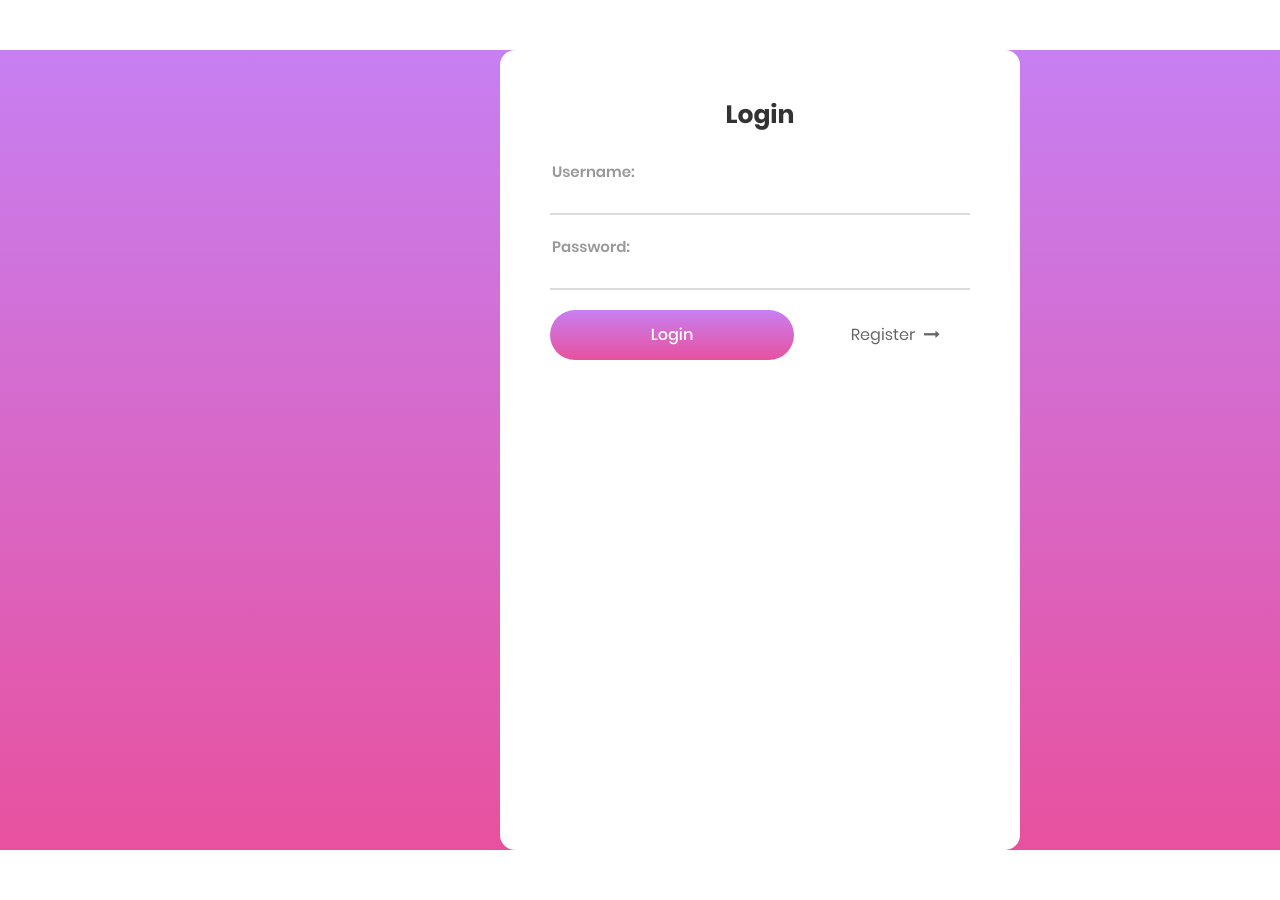
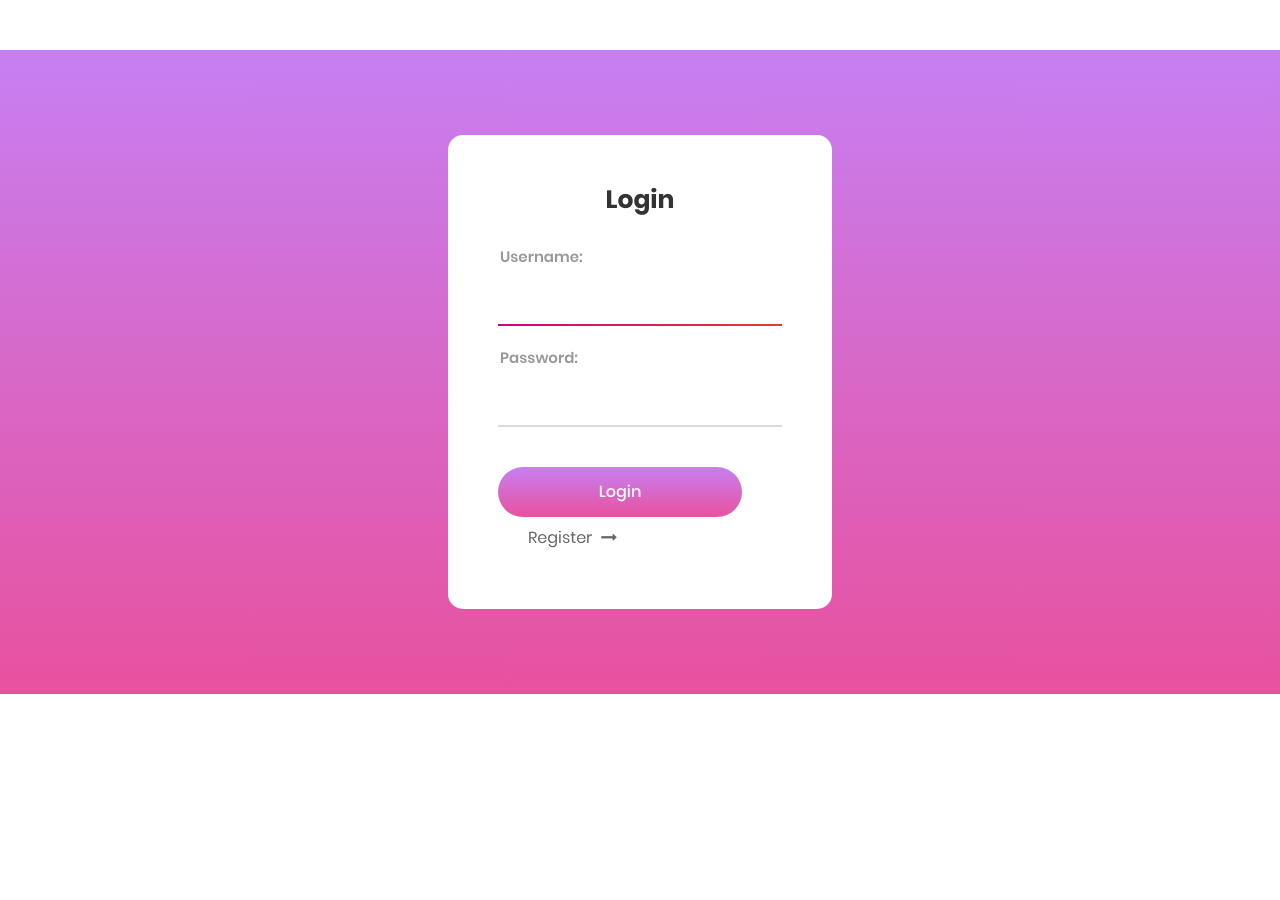
Before and after one commit to parthpatwa/election_predictor, a Django app: page /auth/login/ in a window 1280 px wide. After the commit the page ends 694 px from the top, so only its background shows below. Run offline with Django 3.2, Linux system fonts and the light colour scheme; some libraries are stand-ins or nearby versions.

Commit message:
Added responsive to login

```diff
--- a/authentication/static/authentication/css/main.css
+++ b/authentication/static/authentication/css/main.css
@@ -187,14 +187,15 @@ iframe {
   flex-wrap: wrap;
   align-items: stretch;
   flex-wrap: wrap;
-
+  padding-left: calc(70%/2);
+  padding-right: calc(70%/2);
 }
 
 .wrap-login100 {
   width: 520px;
-  min-height: 100vh;
+  min-height: 80vh;
   background: #fff;
-  border-radius: 2px;
+  border-radius: 15px;
   position: relative;
 }
 
--- a/authentication/templates/authentication/login.html
+++ b/authentication/templates/authentication/login.html
@@ -9,8 +9,8 @@
   background: -moz-linear-gradient(bottom, #e8519e, #c77ff2);
   background: linear-gradient(bottom, #e8519e, #c77ff2); ">
     <div class="limiter">
-        <div class="container-login100 p-l-500">
-    <div class="wrap-login100 p-l-50 p-r-50 p-t-50 p-b-50" style="border-radius:15px">
+        <div class="container-login100 p-t-85 p-b-85">
+    <div class="wrap-login100 p-l-50 p-r-50 p-t-50 p-b-50" style="min-height: 50vh">
             <form class="login100-form validate-form" method="post">
                 {% csrf_token %}
                 <span class="login100-form-title p-b-30">
@@ -22,14 +22,15 @@
         {% for field in form %}
         <div class="wrap-input100 validate-input">
             <span class="label-input100 p-t-30">{{ field.label_tag }}</span><br>
-            {{ field }}
+            {{ field|add_class:"input100"}}
             <span class="focus-input100"></span>
         </div>
         {% for error in field.errors %}
           <p style="color: red">{{ error }}</p>
         {% endfor %}
         {% endfor %}
-        <div class="container-login100-form-btn">
+
+        <div class="container-login100-form-btn p-t-20">
             <div class="wrap-login100-form-btn">
                 <div class="login100-form-bgbtn"></div>
                 <button class="login100-form-btn">
```
Also changed, not shown: authentication/templates/authentication/register.html (+4 -3 lines), db.sqlite3.
